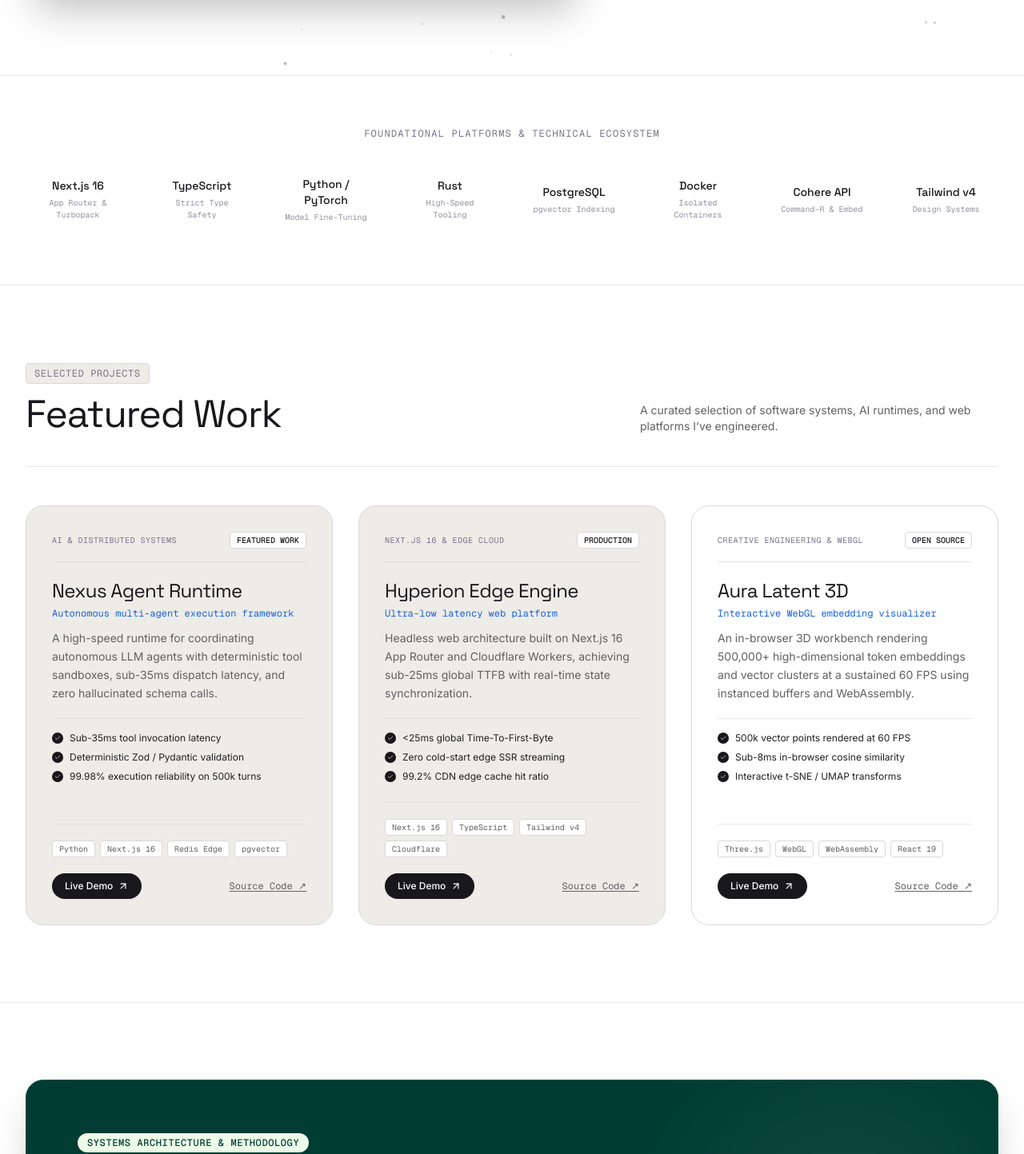
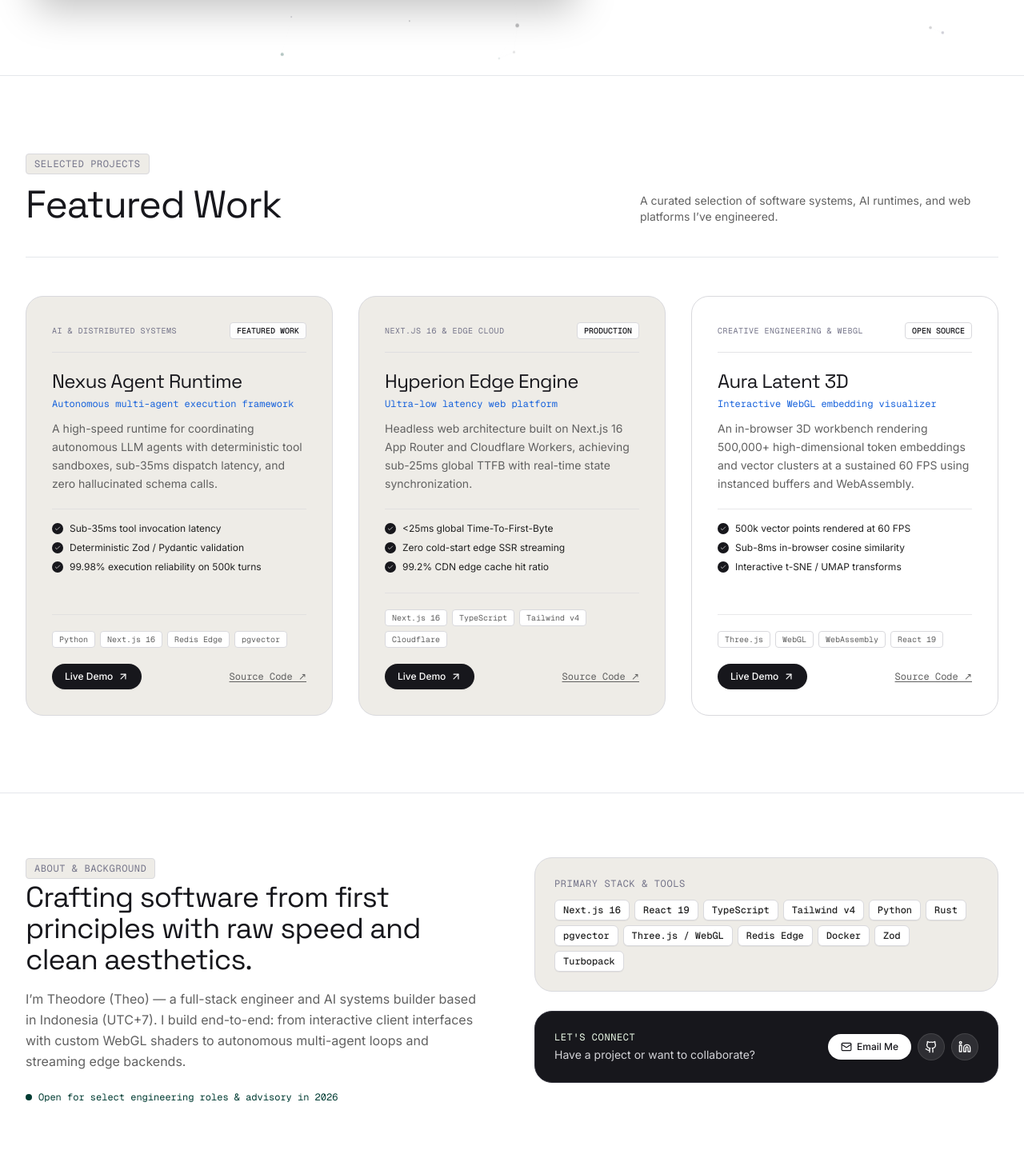
Before and after one commit to theodhorex/personal-website, a Next.js app: page / in a window 1280 px wide. Shown: the part 1227-2670 px from the top of the page at 80% size. Built offline with nearby package versions, Linux system fonts and the light colour scheme.

Commit message:
feat(landing): finalize ultra-minimalist single-flow portfolio architecture

```diff
--- a/app/page.tsx
+++ b/app/page.tsx
@@ -1,10 +1,7 @@
 import { Navbar } from "@/components/navbar";
 import { Hero } from "@/components/hero";
-import { TrustStrip } from "@/components/trust-strip";
 import { SelectedWorks } from "@/components/selected-works";
-import { DarkFeatureBand } from "@/components/dark-feature-band";
-import { AboutBrief } from "@/components/about-brief";
-import { ContactSection } from "@/components/contact-section";
+import { AboutMinimal } from "@/components/about-minimal";
 import { Footer } from "@/components/footer";
 
 export default function Home() {
@@ -13,11 +10,8 @@ export default function Home() {
       <Navbar />
       <main className="flex-1">
         <Hero />
-        <TrustStrip />
         <SelectedWorks />
-        <DarkFeatureBand />
-        <AboutBrief />
-        <ContactSection />
+        <AboutMinimal />
       </main>
       <Footer />
     </div>
```
